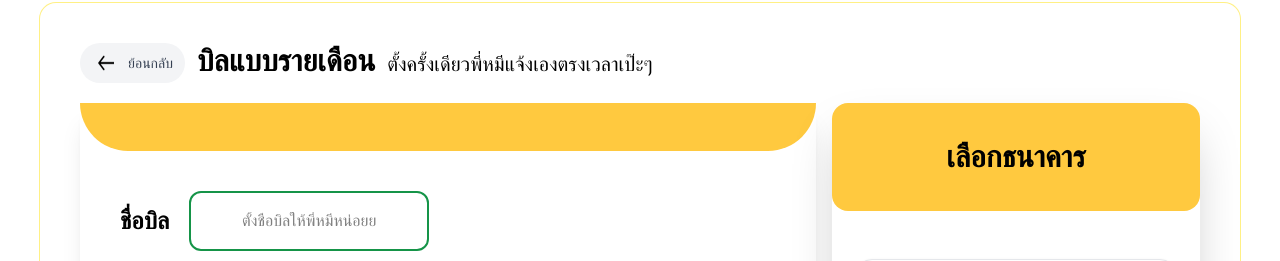
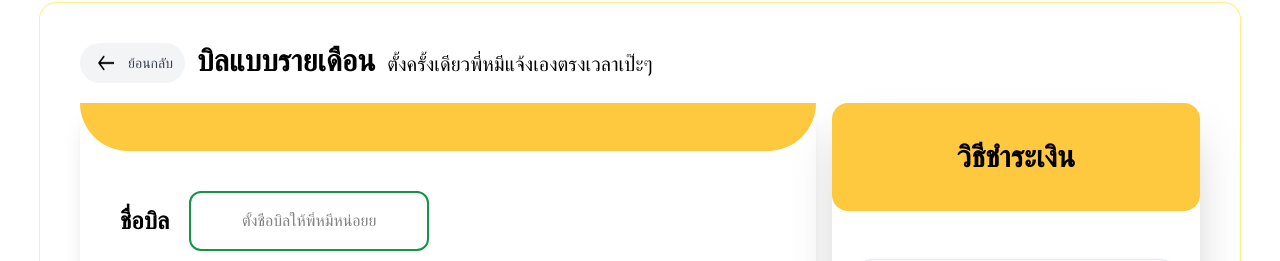
Before and after one commit to BunyawatCharnwechsart/EasyClassPay, a Nuxt app in the folder frontend/easyclasspay/: page /submitmonthbill in a window 1280 px wide. Shown: the part 118-379 px from the top of the page. Built offline with nearby package versions, Linux system fonts and the light colour scheme; no server answers; a web font is replaced by a local one.

Commit message:
Update submitmonthbill.vue

```diff
--- a/frontend/easyclasspay/app/pages/submitmonthbill.vue
+++ b/frontend/easyclasspay/app/pages/submitmonthbill.vue
@@ -129,7 +129,7 @@
                         <div class="bg-white shadow-2xl rounded-2xl flex flex-col h-250">
                             <!-- หัวข้อ -->
                             <div class="flex text-3xl font-bold justify-center p-9 bg-[#FFC93F] rounded-2xl">
-                                เลือกธนาคาร
+                                วิธีชำระเงิน
                             </div>
 
                             <div class="mt-8">
```
